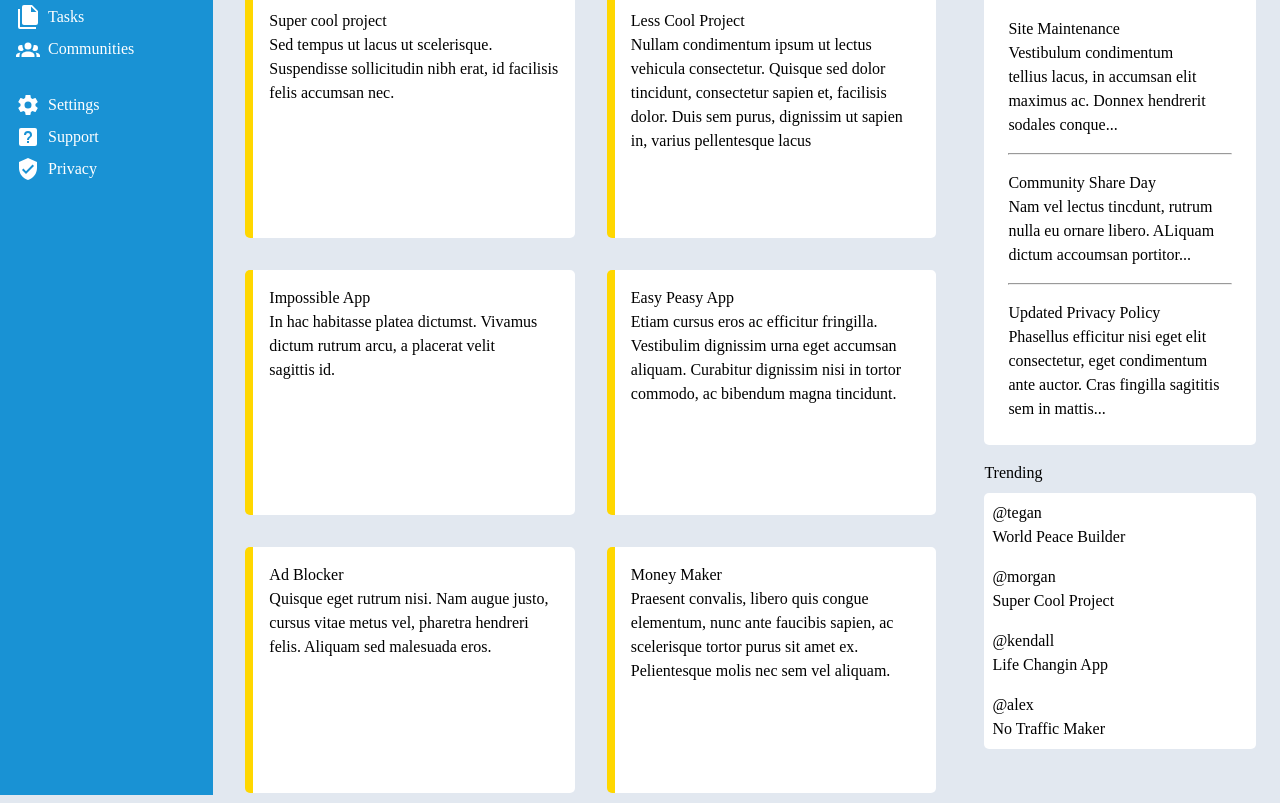
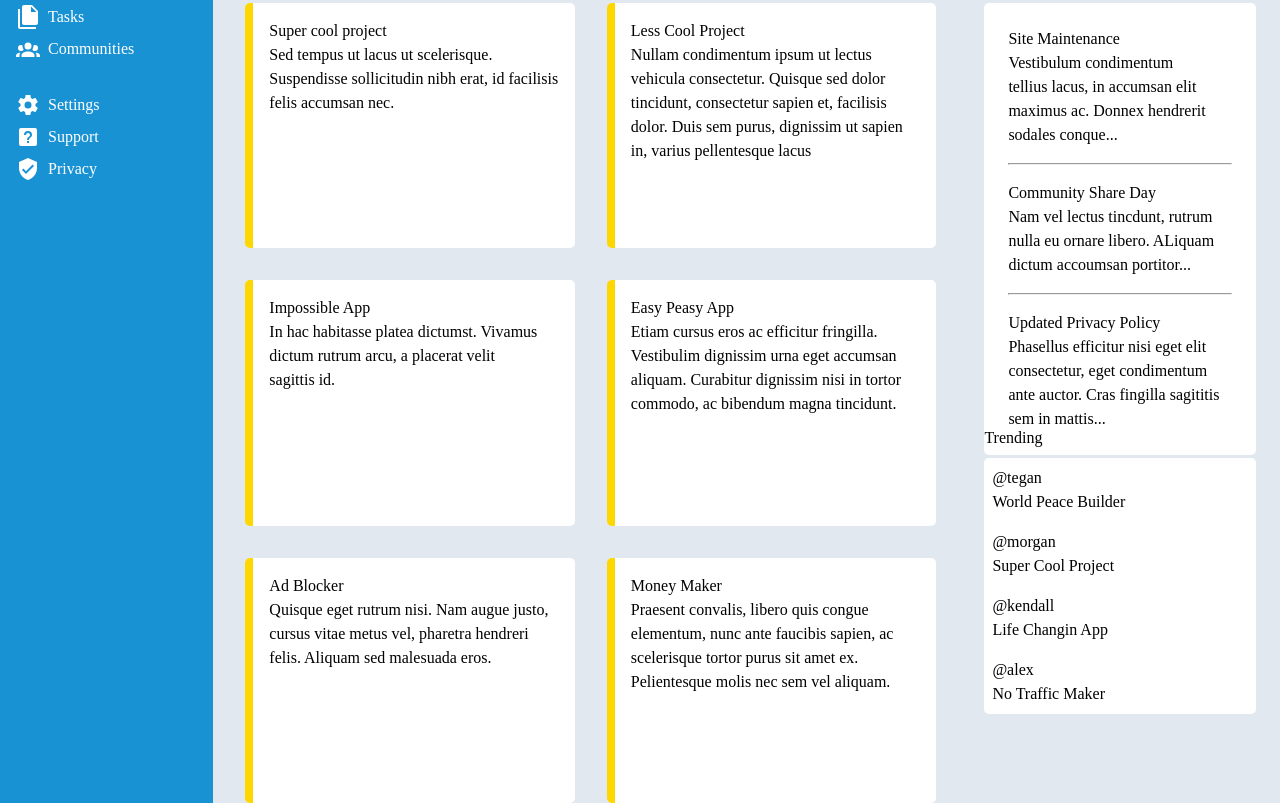
Before and after one commit to abrahamjust/Admin-Dashboard, a plain HTML site: page index.html in a window 1280 px wide. Shown: the part 235-1038 px from the top of the page. Drawn offline with Linux system fonts and the light colour scheme.

Commit message:
reduced gap at bottom of page

```diff
--- a/style.css
+++ b/style.css
@@ -65,7 +65,7 @@ ul {
     display: grid;
 	height: max-content;
     grid-template-columns: 1fr 5fr;
-    grid-template-rows: 1fr 5fr;
+    grid-template-rows: 1fr 4.7fr;
     background-color: #e2e8f0;
 }
 input {
@@ -119,7 +119,7 @@ header {
   height: min-content;
   display: grid;
   grid-template-columns: 2.5fr 1fr;
-  grid-template-rows: 500px 1fr;
+  grid-template-rows: 455px 1fr;
 }
 
 .trending {
@@ -128,6 +128,10 @@ header {
 
 .announcements {
     grid-area: 1 / 2 / 2 / 3;
+}
+
+.announcements {
+  grid-row: 1 / 2;
 }
 
 .contain {
@@ -163,14 +167,6 @@ header {
   background-color: #ffffff;
   border-radius: 5px;
   padding: 1rem;
-}
-
-.announcements {
-  grid-row: 1 / 2;
-}
-
-.trending {
-  grid-row: 2 / 3;
 }
 
 .announcement_container, .trending_container {
```
